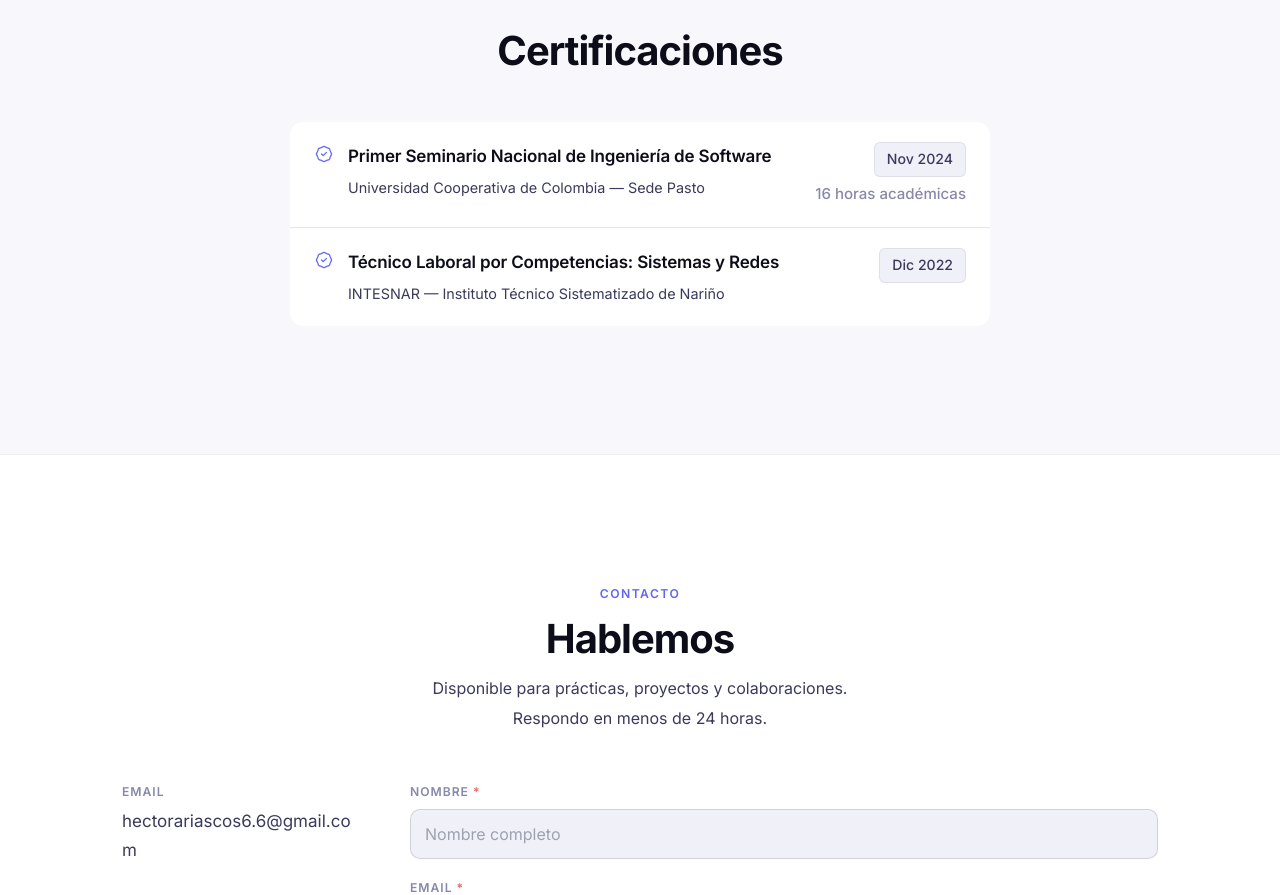
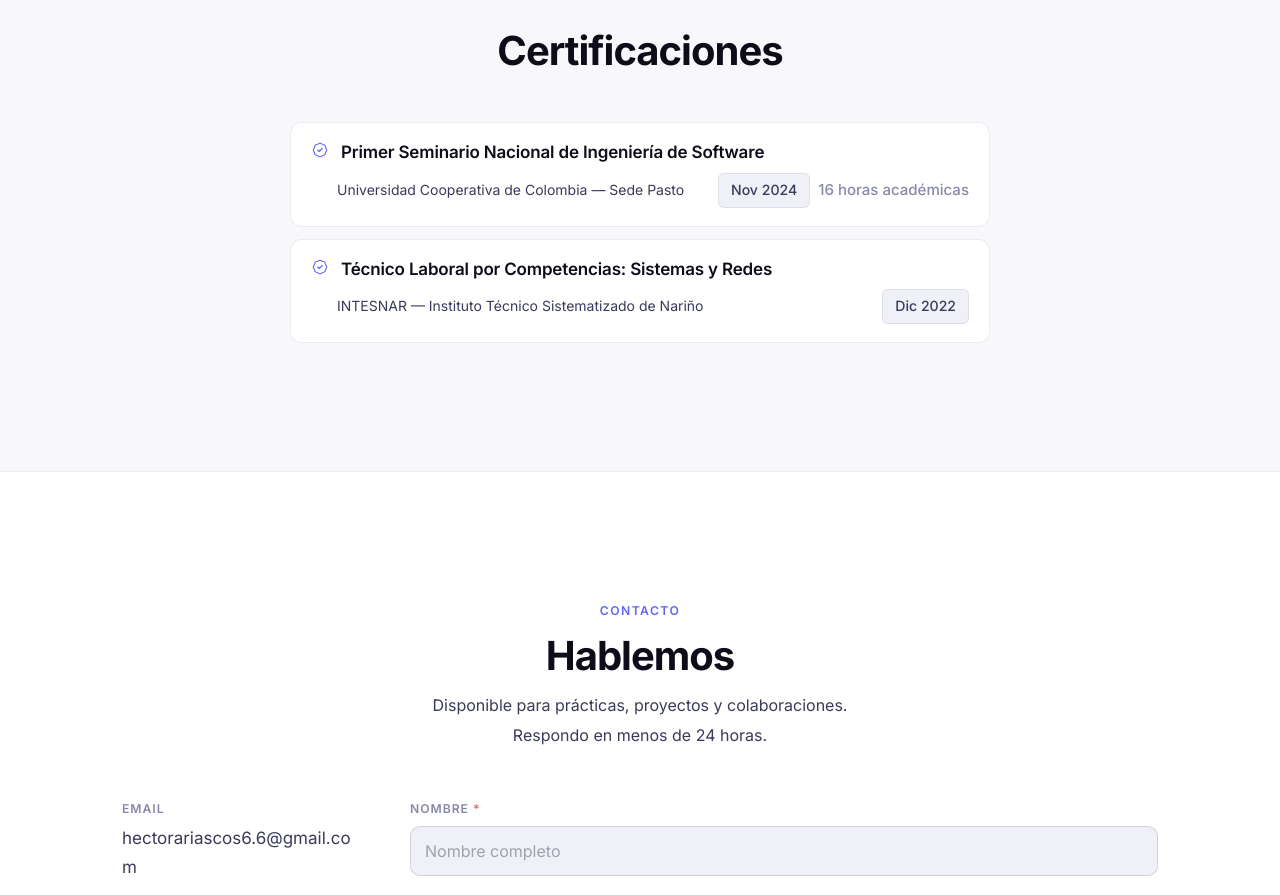
Before and after one commit to HectorARiascosI/Portafolio, a Next.js app: page / in a window 1280 px wide. Shown: the part 6780-7675 px from the top of the page. Built offline with nearby package versions, Linux system fonts and the light colour scheme.

Commit message:
fix(mobile): certifications layout vertical para evitar texto partido, hamburger margen correcto

```diff
--- a/components/layout/Navbar.jsx
+++ b/components/layout/Navbar.jsx
@@ -142,6 +142,7 @@ export default function Navbar({ name = 'Portfolio' }) {
                 background: 'none', border: 'none', cursor: 'pointer',
                 color: 'var(--text-2)', padding: '6px',
                 display: 'flex', alignItems: 'center', justifyContent: 'center',
+                marginRight: '-4px',
               }}>
               <svg width="22" height="22" fill="none" stroke="currentColor" viewBox="0 0 24 24">
                 {open
--- a/components/sections/Certifications.jsx
+++ b/components/sections/Certifications.jsx
@@ -5,8 +5,8 @@ import { useLang } from '@/lib/LangProvider';
 
 function BadgeIcon() {
   return (
-    <svg width="20" height="20" fill="none" stroke="currentColor" viewBox="0 0 24 24"
-      style={{ color: 'var(--accent-2)', flexShrink: 0, marginTop: '2px' }}>
+    <svg width="18" height="18" fill="none" stroke="currentColor" viewBox="0 0 24 24"
+      style={{ color: 'var(--accent-2)', flexShrink: 0 }}>
       <path strokeLinecap="round" strokeLinejoin="round" strokeWidth={1.5}
         d="M9 12l2 2 4-4M7.835 4.697a3.42 3.42 0 001.946-.806 3.42 3.42 0 014.438 0 3.42 3.42 0 001.946.806 3.42 3.42 0 013.138 3.138 3.42 3.42 0 00.806 1.946 3.42 3.42 0 010 4.438 3.42 3.42 0 00-.806 1.946 3.42 3.42 0 01-3.138 3.138 3.42 3.42 0 00-1.946.806 3.42 3.42 0 01-4.438 0 3.42 3.42 0 00-1.946-.806 3.42 3.42 0 01-3.138-3.138 3.42 3.42 0 00-.806-1.946 3.42 3.42 0 010-4.438 3.42 3.42 0 00.806-1.946 3.42 3.42 0 013.138-3.138z"/>
     </svg>
@@ -27,25 +27,51 @@ export default function Certifications({ certifications }) {
           <h2 className="t-heading">{t('certifications.heading')}</h2>
         </div>
 
-        <div style={{ display: 'flex', flexDirection: 'column', gap: '1px', background: 'var(--border)', borderRadius: '12px', overflow: 'hidden', maxWidth: '700px', margin: '0 auto' }}>
+        <div style={{
+          display: 'flex', flexDirection: 'column',
+          gap: '0.75rem',
+          maxWidth: '700px', margin: '0 auto',
+        }}>
           {certifications.map((cert, i) => (
             <div key={cert.id}
               className={`reveal ${visible ? 'visible' : ''} delay-${Math.min(i + 1, 5)}`}
-              style={{ background: 'var(--surface)', padding: '1.25rem 1.5rem', display: 'flex', alignItems: 'flex-start', gap: '0.875rem' }}>
+              style={{
+                background: 'var(--surface)',
+                border: '1px solid var(--border)',
+                borderRadius: '12px',
+                padding: '1.125rem 1.25rem',
+              }}>
 
-              <BadgeIcon />
-
-              <div style={{ flex: 1, minWidth: 0 }}>
-                <p style={{ fontWeight: 600, color: 'var(--text-1)', marginBottom: '3px', letterSpacing: '-0.01em', overflowWrap: 'break-word' }}>
+              {/* Fila superior: ícono + título */}
+              <div style={{ display: 'flex', alignItems: 'flex-start', gap: '0.75rem', marginBottom: '0.5rem' }}>
+                <BadgeIcon />
+                <p style={{
+                  fontWeight: 600, color: 'var(--text-1)',
+                  letterSpacing: '-0.01em', lineHeight: 1.4,
+                  flex: 1, minWidth: 0,
+                }}>
                   {cert.title}
                 </p>
-                <p style={{ color: 'var(--text-2)', fontSize: '0.9rem', overflowWrap: 'break-word' }}>{cert.issuer}</p>
               </div>
 
-              <div style={{ textAlign: 'right', flexShrink: 0, marginLeft: '0.5rem' }}>
-                <span className="tag-n" style={{ whiteSpace: 'nowrap' }}>{cert.date}</span>
-                {cert.hours && <p className="t-meta" style={{ marginTop: '4px', whiteSpace: 'nowrap' }}>{cert.hours}</p>}
+              {/* Fila inferior: emisor + fecha */}
+              <div style={{
+                display: 'flex', alignItems: 'center',
+                justifyContent: 'space-between', gap: '0.75rem',
+                flexWrap: 'wrap',
+                paddingLeft: '1.625rem', /* alinea con el título */
+              }}>
+                <p style={{ color: 'var(--text-2)', fontSize: '0.875rem', flex: 1, minWidth: 0 }}>
+                  {cert.issuer}
+                </p>
+                <div style={{ display: 'flex', alignItems: 'center', gap: '0.5rem', flexShrink: 0 }}>
+                  <span className="tag-n" style={{ whiteSpace: 'nowrap' }}>{cert.date}</span>
+                  {cert.hours && (
+                    <span className="t-meta" style={{ whiteSpace: 'nowrap' }}>{cert.hours}</span>
+                  )}
+                </div>
               </div>
+
             </div>
           ))}
         </div>
```
